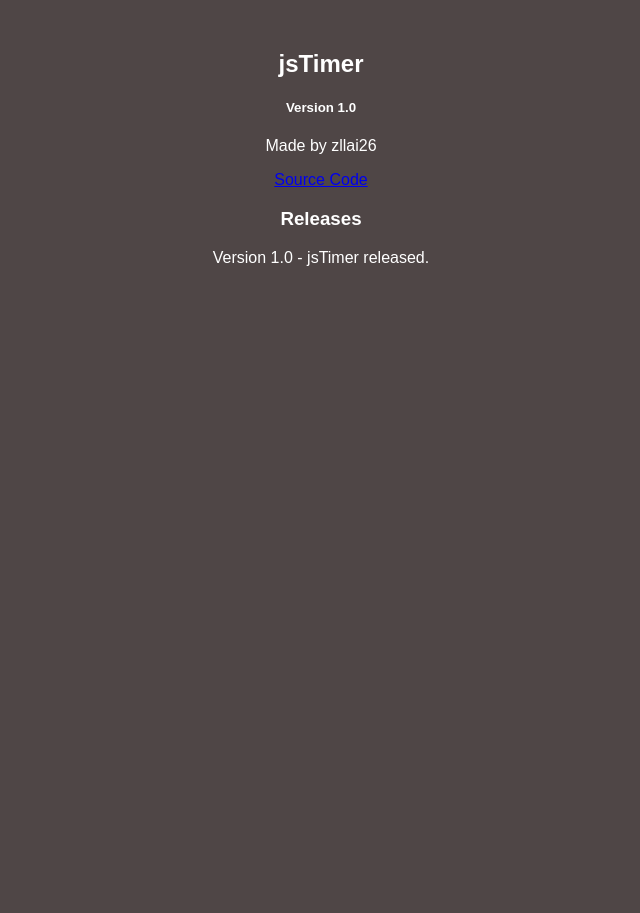
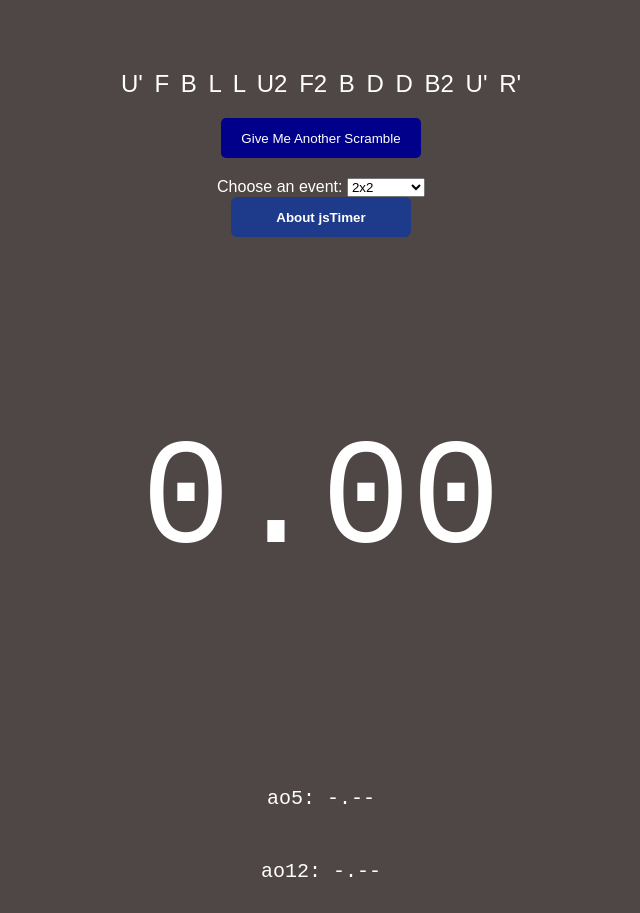
Before and after one commit to zllai26/jsTimer, a plain HTML site: page index.html in a window 1280 px wide. Shown: the whole page, without its empty margins (319-959 px from the left). Before the commit the page ends 800 px from the top, so only its background shows below. Drawn offline with Linux system fonts and the light colour scheme.

Commit message:
Add files via upload

```diff
--- a/index.html
+++ b/index.html
@@ -1,24 +1,47 @@
 <!DOCTYPE html>
-<html lang="en">
-<head>
-    <meta charset="UTF-8">
-    <meta name="viewport" content="width=device-width, initial-scale=1.0">
-    <title>jsTimer - About</title>
+<html lang="">
+  <head>
+    <meta charset="utf-8">
+    <title></title>
     <link rel="stylesheet" href="styles.css">
-</head>
-<body>
+  </head>
+  <body>
 
-    <section class="about-section">
-        <h2>jsTimer</h2>
-        <h5>Version 1.0</h5>
-        <p>Made by zllai26</p>
-        <a href="https://github.com/zllai26/jstimer" target="_blank" rel="noopener noreferrer">Source Code</a>
-    </section>
+    <div class="resetalgsparagraph">
+      <p id="algs"></p>
+    </div>
+    <div class="resetalgs">
+      <button id="resetalgs" onclick="refreshAlgs()">Give Me Another Scramble</button>
+    </div>
 
-    <section class="releases-section">
-        <h3>Releases</h3>
-        <p>Version 1.0 - jsTimer released.</p>
-    </section>
+    <label for="events">Choose an event: </label>
 
-</body>
+    <select name="events" id="events">
+      <option value="2x2">2x2</option>
+      <option value="3x3">3x3</option>
+      <option value="4x4">4x4</option>
+      <option value="pyraminx">Pyraminx</option>
+    </select>
+
+    <div class="about">
+      <button id="aboutbutton" onclick="about()">About jsTimer</button>
+      <p id="abouttext"></p>
+    </div>
+
+    <div class="timer">
+      <p id="timertext">0.00</p>
+    </div>
+
+    <div class="ao5">
+      <p id="ao5text">ao5: -.--</p>
+    </div>
+
+    <div class="ao12">
+      <p id="ao12text">ao12: -.--</p>
+    </div>
+
+
+
+    <script src="main.js"></script>
+  </body>
 </html>
--- a/styles.css
+++ b/styles.css
@@ -6,9 +6,86 @@ body {
     margin-top: 50px;
 }
 
-.aboutsection {
+.resetalgs {
     display: flex;
     justify-content: center;
     align-items: center;
     margin-bottom: 20px;
 }
+
+#resetalgs {
+    background-color: darkblue;
+    color: white;
+    border-radius: 5px;
+    width: 200px;
+    height: 40px;
+    border: none;
+    cursor: pointer;
+}
+
+#resetalgs:hover {
+    background-color: #2563eb;
+}
+
+.resetalgsparagraph {
+    display: flex;
+    justify-content: center;
+    align-items: center;
+}
+
+#algs {
+    font-size: 24px;
+    margin: 20px auto;
+    max-width: 600px;
+    word-spacing: 5px;
+}
+
+.timer {
+    display: flex;
+    justify-content: center;
+    align-items: center;
+    font-family: monospace;
+    margin: 30px auto;
+    font-size: 150px;
+}
+
+.ao5 {
+    display: flex;
+    justify-content: center;
+    align-items: center;
+    font-family: monospace;
+    margin: 10px auto;
+    font-size: 20px;
+}
+
+.ao12 {
+    display: flex;
+    justify-content: center;
+    align-items: center;
+    font-family: monospace;
+    margin: 10px auto;
+    font-size: 20px;
+}
+
+.about {
+    display: flex;
+    justify-content: center;
+    align-items: center;
+    margin-bottom: 20px;
+}
+
+#aboutbutton {
+    background-color: #1e3a8a;
+    color: white;
+    border-radius: 6px;
+    width: 180px;
+    height: 40px;
+    border: none;
+    cursor: pointer;
+    font-weight: bold;
+    transition: background-color 0.2s ease;
+}
+
+#aboutbutton:hover {
+    background-color: #2563eb;
+}
```
